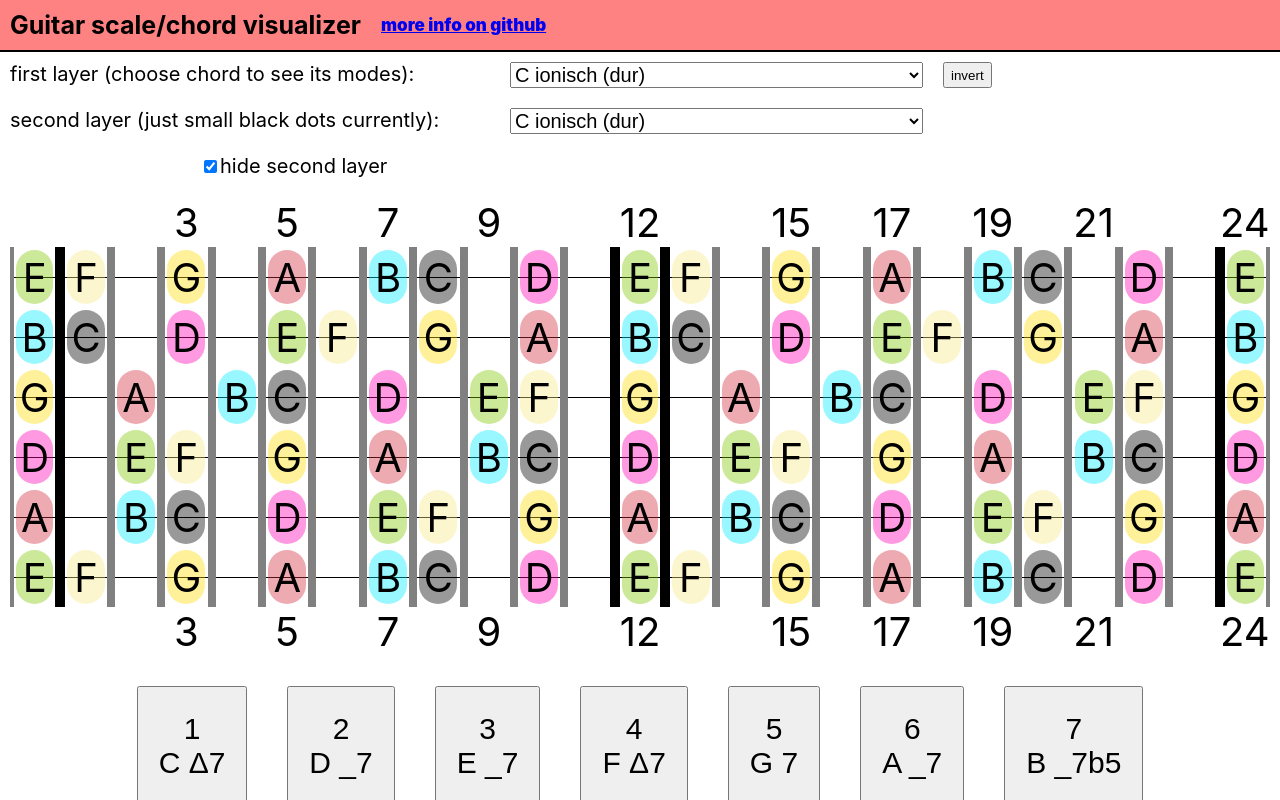
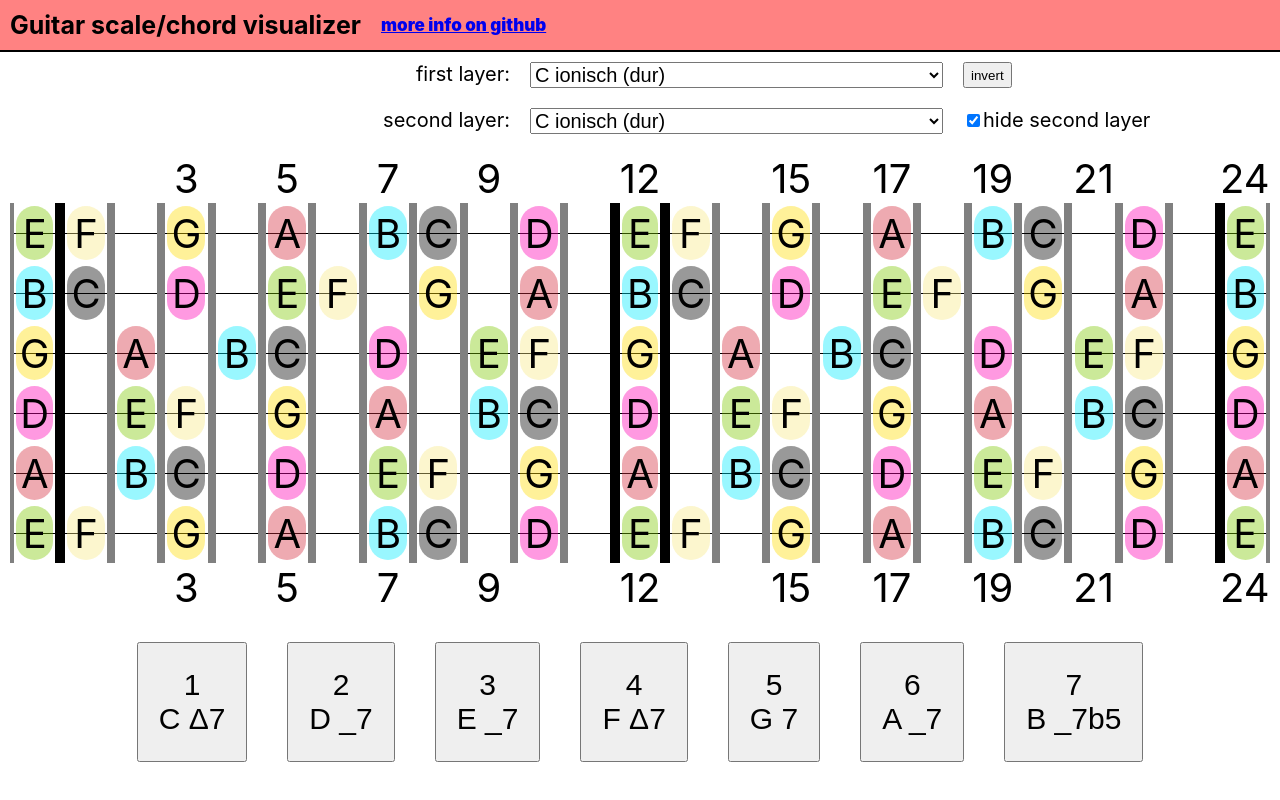
Before and after one commit to vincentwue/guitar-trainer, a React (Create React App) app: page / in a window 1280 px wide. Built offline with nearby package versions, Linux system fonts and the light colour scheme.

Commit message:
Small redesign

```diff
--- a/src/components/SimpleState.tsx
+++ b/src/components/SimpleState.tsx
@@ -98,13 +98,13 @@ export default function SimpleState() {
         </label> */}
 
             <div style={{ width: "100%", display: "flex", padding: 10 }}>
-                <div style={{ width: 500 }}>first layer (choose chord to see its modes):</div>
+                <div style={{ width: 500, marginRight: 20, textAlign: "right" }}>first layer:</div>
 
-                <select  onChange={e => state.setIndex1(parseFloat(e.target.value))} style={{ fontSize: 20 }} value={state.index1}>
+                <select onChange={e => state.setIndex1(parseFloat(e.target.value))} style={{ fontSize: 20 }} value={state.index1}>
 
                     {options}
                 </select>
-                <button style={{marginLeft:20}} onClick={e => {
+                <button style={{ marginLeft: 20 }} onClick={e => {
                     const index = state.index1
                     state.setIndex1(state.index2)
                     state.setIndex2(index)
@@ -112,22 +112,23 @@ export default function SimpleState() {
             </div>
             <div style={{ width: "100%", display: "flex", padding: 10 }}>
 
-                <div style={{ width: 500 }}>second layer (just small black dots currently):</div>
+                <div style={{ width: 500, marginRight: 20, textAlign: "right" }}>second layer:</div>
 
                 <select onChange={e => state.setIndex2(parseFloat(e.target.value))} style={{ fontSize: 20 }} value={state.index2}>
                     {options}
 
 
                 </select>
-            </div>
-            <div style={{ width: "100%", display: "flex", margin: 10, marginLeft: 200 }}>
-
-                <label>
-                    <input type="checkbox" checked={state.secondHidden} onChange={e => state.toggleSecondHidden()}></input>
+                <div style={{ marginLeft:20 }}>
+                    <label>
+                        <input type="checkbox" checked={state.secondHidden} onChange={e => state.toggleSecondHidden()}></input>
             hide second layer
         </label>
+                </div>
+            </div>
 
-            </div>
+
+
         </div>
 
 
@@ -144,7 +145,7 @@ export default function SimpleState() {
         <div style={{ display: presentInScales ? "flex" : "none", flexDirection: "column", alignItems: "flex-start", height: 1, flexGrow: 1, overflow: "auto" }}>
             {presentInScales}
         </div>
-        <div style={{ display: "flex", flexDirection: "row", justifyContent: "center", height: 1, flexGrow: 1, overflow: "auto" }}>
+        <div style={{ display: containingChords ? "flex" : "none", flexDirection: "row", justifyContent: "center", height: 1, flexGrow: 1, overflow: "auto" }}>
             {containingChords}
         </div>
     </div>
```
Also changed, not shown: 1 other file (tests, documents, lock files or other folders).
